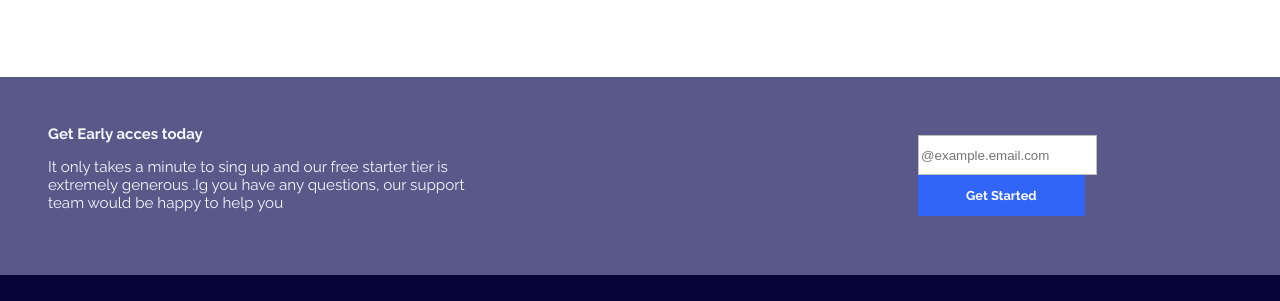
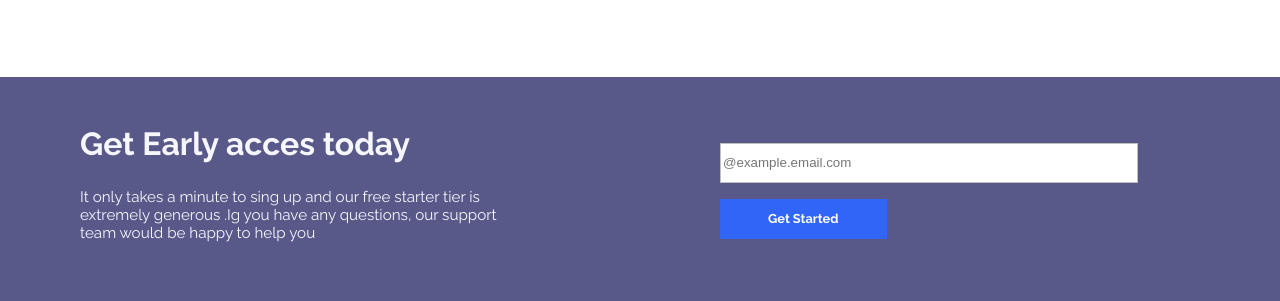
Before and after one commit to alejatraveler98/fylo-landing-page-two-column, a plain HTML site: page index.html in a window 1280 px wide. Shown: the part 2007-2308 px from the top of the page. Drawn offline with Linux system fonts and the light colour scheme.

Commit message:
Sección access terminada
La sección access esta terminada en las versiones móvil, tablet y desktop
resultado convicente

```diff
--- a/assets/scss/components/_access.scss
+++ b/assets/scss/components/_access.scss
@@ -5,17 +5,37 @@
         color:var(--grayish-blue);
 
         @include media(large){
-            @include flex(row,center,center);
+            @include flex(row,space-between,center);
+            padding-left:5rem;
+            padding-right:5rem;
         }
         &__title{
             font-size:15px;
+            @include media(medium){
+                font-size:2rem;
+            }
         }
     }
 
     &-information{
-        // width:50%;
+        @include media(large){
+            width:50%;
+        }
     }
     &-form{
         padding:0 1rem;
+        @include media(large){
+            width:50%;
+            padding-left:5rem;
+
+        }
+        & > input{
+            @include media(large){
+                width: 90%;
+                margin-bottom: 1rem;
+            }
+
+        }
+
     }
 }
--- a/assets/scss/components/_buttons.scss
+++ b/assets/scss/components/_buttons.scss
@@ -19,3 +19,8 @@
         width: 40%;
     }
 }
+
+.button-access{
+    // width:40%;
+    margin-left:0;
+}
--- a/assets/scss/components/_components.scss
+++ b/assets/scss/components/_components.scss
@@ -3,5 +3,8 @@
 }
 
 .paragraph-information{
-    width:50%;
+    @include media(large){
+        width:80%;
+    }
+
 }
--- a/index.html
+++ b/index.html
@@ -89,9 +89,9 @@
           happy to help you
         </p>
       </div>
-      <div class="access-form">
+      <div class="access-form center-i">
         <input class="banner-input mb-1" type="text" placeholder="@example.email.com">
-        <a href="#" class="button button-blue center">Get Started</a>
+        <a href="#" class="button button-blue button-access center">Get Started</a>
       </div>
     </div>
   </article>
```
Also changed, not shown: assets/css/styles.css, 1 other file.
